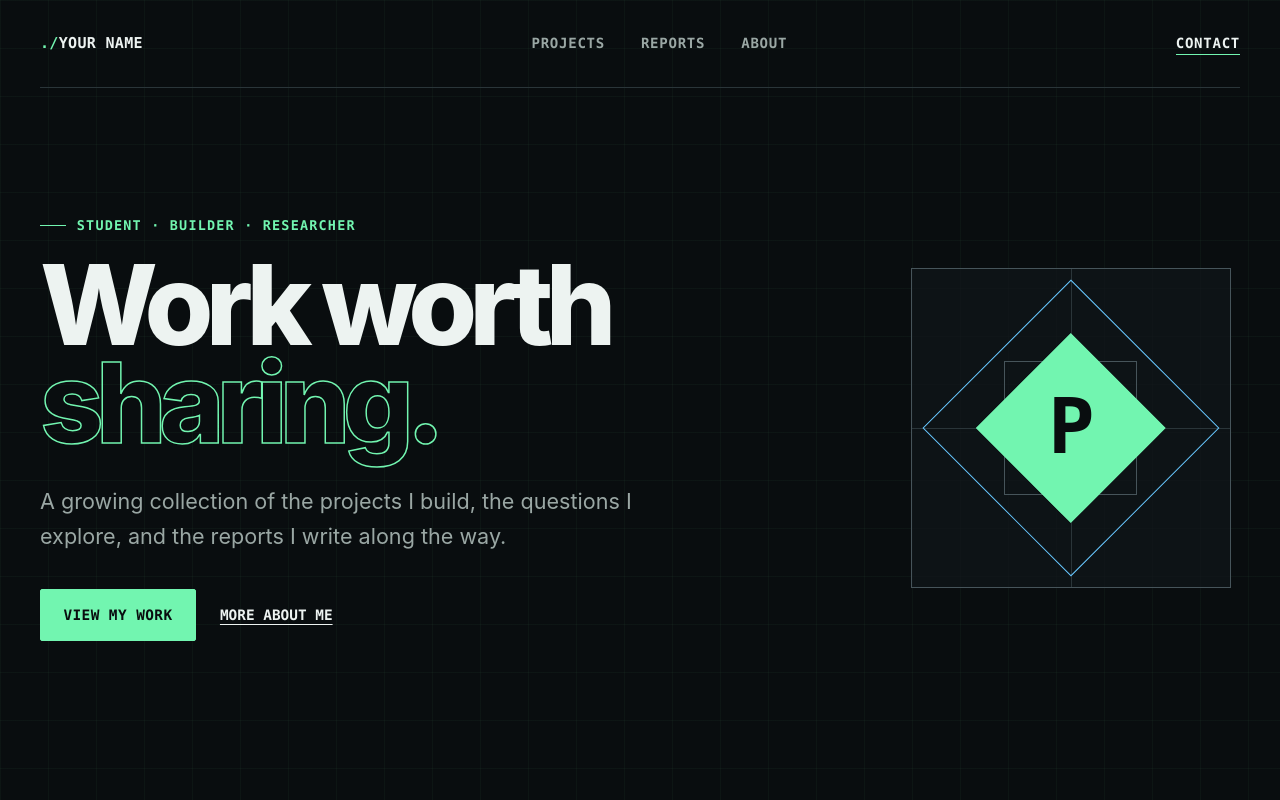
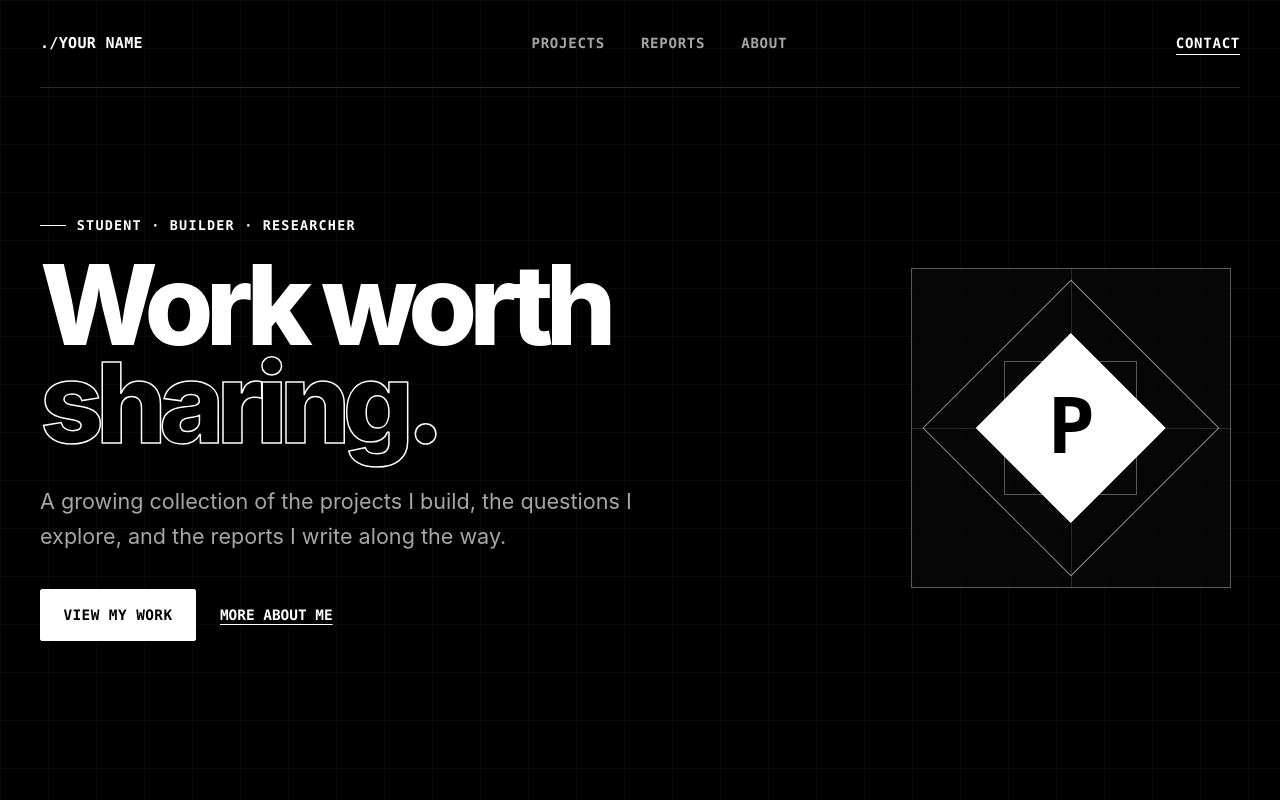
Before and after one commit to zjmiles01/portfolio, a plain HTML site: page index.html in a window 1280 px wide. Shown: the top 800 px of the page. Drawn offline with Linux system fonts and the light colour scheme.

Commit message:
Switch portfolio to monochrome palette

```diff
--- a/index.html
+++ b/index.html
@@ -7,7 +7,7 @@
       name="description"
       content="A personal portfolio of projects, reports, and ongoing work."
     />
-    <meta name="theme-color" content="#090d0f" />
+    <meta name="theme-color" content="#000000" />
     <title>Portfolio</title>
     <link rel="stylesheet" href="styles.css" />
     <script src="portfolio-data.js" defer></script>
--- a/styles.css
+++ b/styles.css
@@ -1,15 +1,15 @@
 :root {
   color-scheme: dark;
-  --ink: #edf3f1;
-  --muted: #9aa7a4;
-  --paper: #090d0f;
-  --panel: #101619;
-  --panel-raised: #141c20;
-  --line: #2a3539;
-  --line-strong: #46545a;
-  --accent: #72f5b0;
-  --accent-strong: #24d982;
-  --signal: #67c7ff;
+  --ink: #ffffff;
+  --muted: #a6a6a6;
+  --paper: #000000;
+  --panel: #080808;
+  --panel-raised: #101010;
+  --line: #282828;
+  --line-strong: #595959;
+  --accent: #ffffff;
+  --accent-strong: #d9d9d9;
+  --signal: #8b8b8b;
   --radius: 2px;
   font-family:
     Inter, ui-sans-serif, system-ui, -apple-system, BlinkMacSystemFont, "Segoe UI",
@@ -29,8 +29,8 @@ body {
   color: var(--ink);
   background-color: var(--paper);
   background-image:
-    linear-gradient(rgba(114, 245, 176, 0.035) 1px, transparent 1px),
-    linear-gradient(90deg, rgba(114, 245, 176, 0.035) 1px, transparent 1px);
+    linear-gradient(rgba(255, 255, 255, 0.035) 1px, transparent 1px),
+    linear-gradient(90deg, rgba(255, 255, 255, 0.035) 1px, transparent 1px);
   background-size: 48px 48px;
   font-size: 1rem;
   line-height: 1.6;
@@ -218,7 +218,7 @@ h1 span {
   display: grid;
   place-items: center;
   border: 1px solid var(--line-strong);
-  background: rgba(16, 22, 25, 0.72);
+  background: rgba(8, 8, 8, 0.82);
 }
 
 .hero-mark::before,
@@ -386,7 +386,7 @@ h2 {
   border-bottom: 1px solid var(--line);
 }
 
-.report-item:hover { background: rgba(114, 245, 176, 0.035); }
+.report-item:hover { background: rgba(255, 255, 255, 0.045); }
 
 .report-item h3 {
   margin-bottom: 0.25rem;
```
